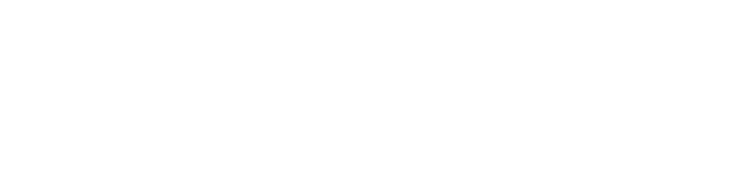
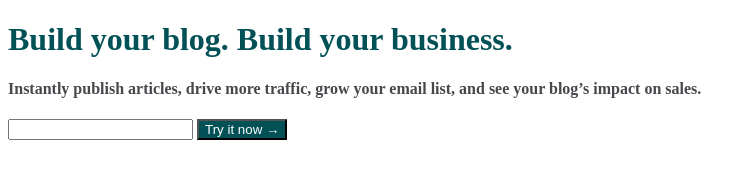
Before and after one commit to netoxdw/Matcha, a plain HTML site: page index.html in a window 1280 px wide. Shown: the whole page, without its empty margins (0-756 px from the left). Drawn offline with Linux system fonts and the light colour scheme.

Commit message:
Finalizando sesion 1

```diff
--- /dev/null
+++ b/assets/style/style.css
@@ -0,0 +1,14 @@
+body{
+    color: #fffbf7;
+}
+h1{
+    color: #025157;
+}
+h4{
+    color: #46484c;
+}
+
+button{
+    color: #fff;
+    background-color: #025157;
+}
--- a/index.html
+++ b/index.html
@@ -3,9 +3,20 @@
 <head>
     <meta charset="UTF-8">
     <meta name="viewport" content="width=device-width, initial-scale=1.0">
+    <link rel="stylesheet" href="./assets/style/style.css">
     <title>Matcha</title>
 </head>
 <body>
-
+    <h1>Build your blog. Build your business.</h1>
+    <h4>
+        Instantly publish articles, drive more traffic, grow your email list, and
+        see your blog’s impact on sales.
+      </h4>
+    <form>
+        <input type="email">
+        <button type="submit">
+            Try it now &rarr;
+        </button>
+    </form>
 </body>
 </html>
```
